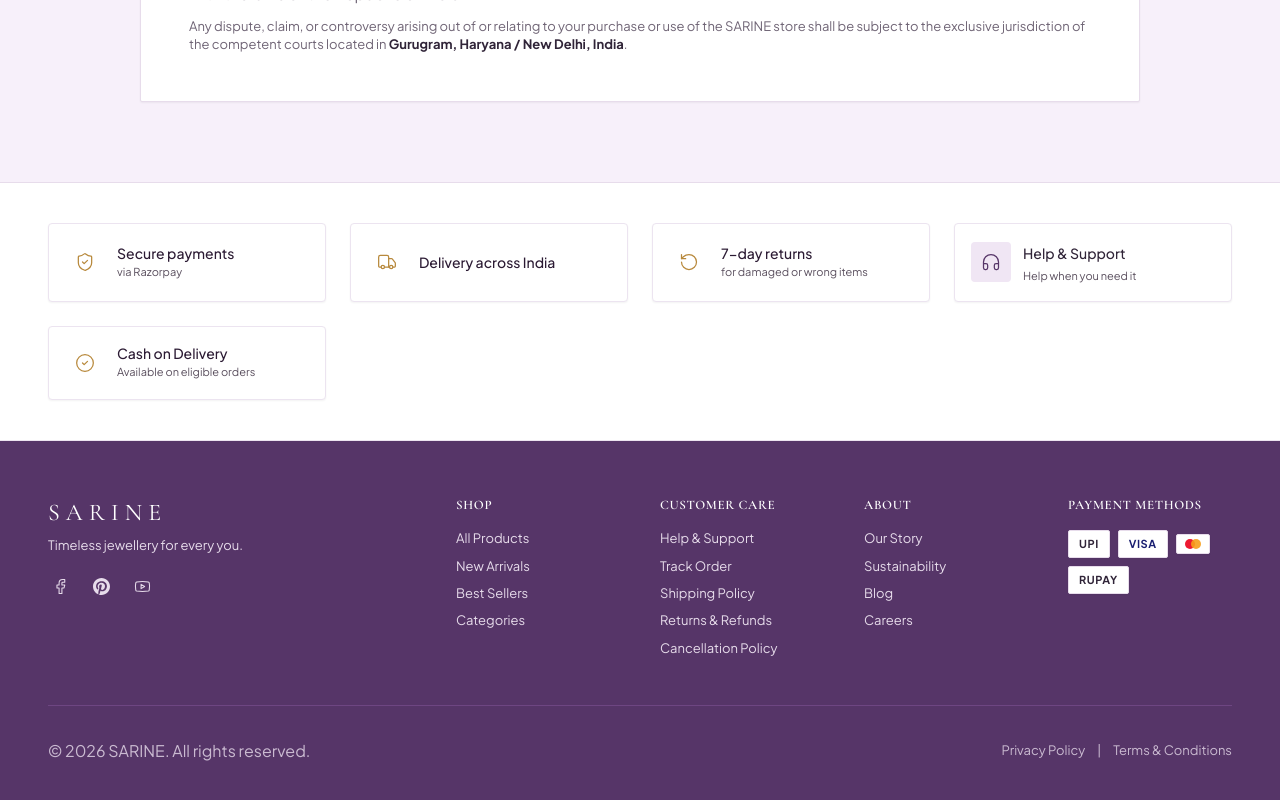
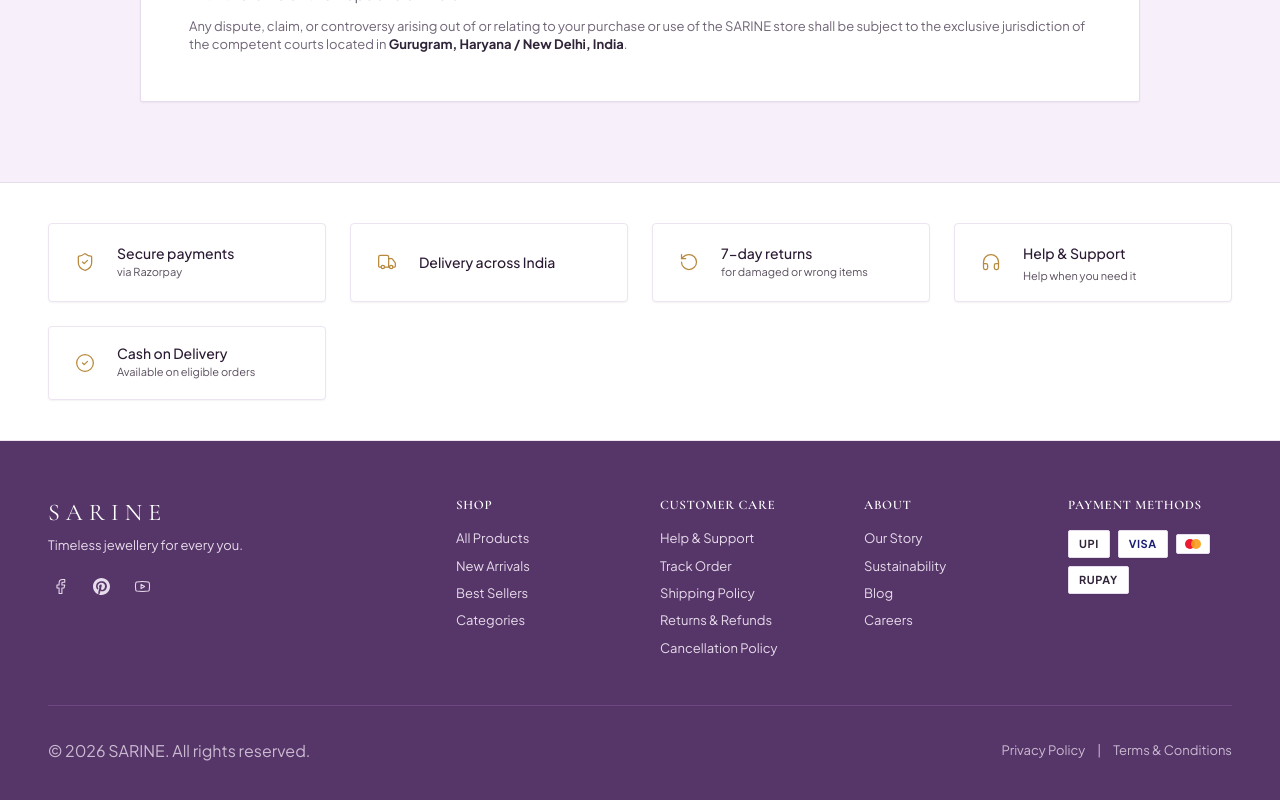
Before and after one commit to Nikhillverma/SARINE-Luxury-Artificial-Jewellery, a React (Vite) app: page /terms in a window 1280 px wide. Shown: the part 1985-2785 px from the top of the page. Built offline with nearby package versions, Linux system fonts and the light colour scheme; no server answers.

Commit message:
Finish Phase 5 trust badge colors

```diff
--- a/src/components/Footer.tsx
+++ b/src/components/Footer.tsx
@@ -77,11 +77,11 @@ export const Footer: React.FC = () => {
               to="/contact"
               className="group flex items-center gap-3 p-3.5 sm:p-4 bg-white border border-[var(--border)] hover:border-[var(--gold)] hover:bg-white rounded-md transition-colors shadow-xs"
             >
-              <div className="p-2.5 bg-[#F0E6F4] rounded-md text-[#563568] group-hover:bg-white shrink-0 transition-colors">
+              <div className="p-2.5 bg-white rounded-md !text-[color:var(--gold)] group-hover:bg-white shrink-0 transition-colors">
                 <Headphones size={20} strokeWidth={1.5} />
               </div>
               <div className="flex-1 min-w-0">
-                <h4 className="text-xs sm:text-sm font-medium text-[#302438] group-hover:!text-[color:var(--gold)] transition-colors leading-tight font-sans inline-flex items-center gap-1">
+                <h4 className="text-xs sm:text-sm font-medium !text-[color:var(--heading)] group-hover:!text-[color:var(--gold)] transition-colors leading-tight font-sans inline-flex items-center gap-1">
                   <span>Help & Support</span>
                   <ArrowRight size={12} className="opacity-0 group-hover:opacity-100 !text-[color:var(--gold)] transition-opacity" />
                 </h4>
```
